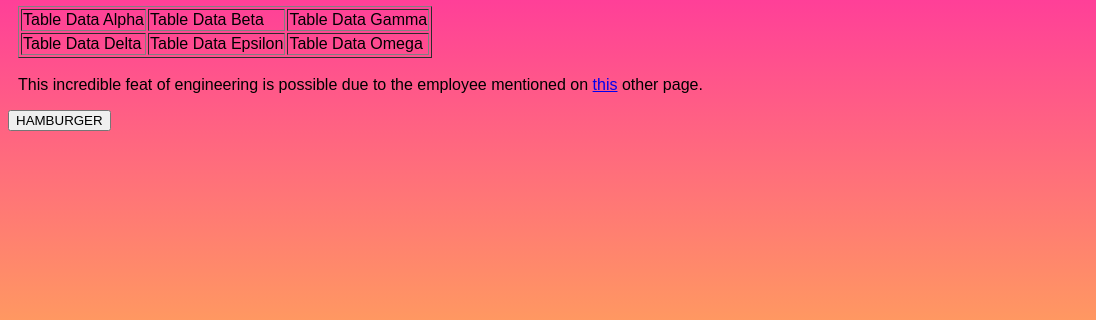
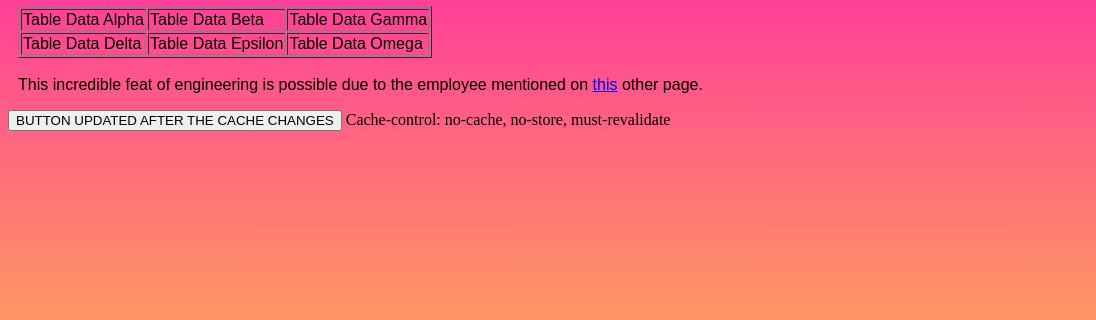
Before and after one commit to ElijahTAMU/CSCE412Project5, a plain HTML site: page index.html in a window 1280 px wide. Shown: the part 106-426 px from the top of the page, 0-1096 px from the left. Drawn offline with Linux system fonts and the light colour scheme.

Commit message:
Update index.html

```diff
--- a/index.html
+++ b/index.html
@@ -29,9 +29,11 @@
         This incredible feat of engineering is possible due to the employee mentioned on <a href="./HTML/about.html">this</a> other page.
     </p>
 
-    <button>HAMBURGER</button>
+    <button>BUTTON UPDATED AFTER THE CACHE CHANGES</button>
 
 
 </body>
 
 </html>
+
+Cache-control: no-cache, no-store, must-revalidate
```
